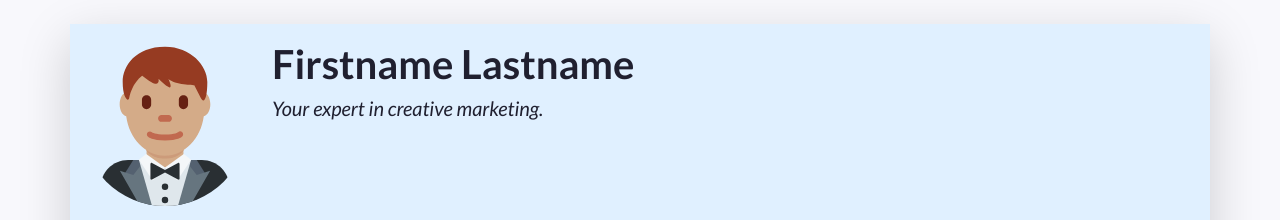
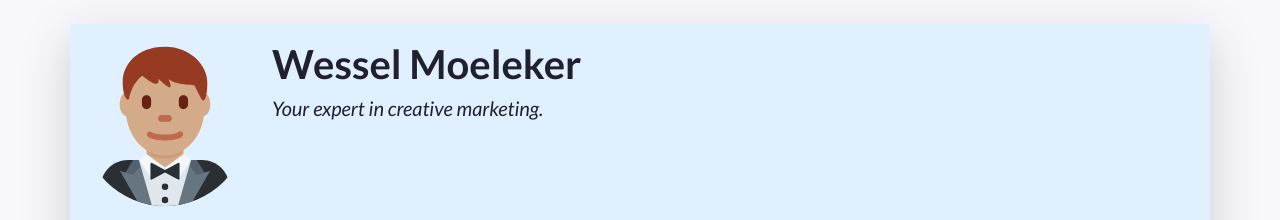
Before and after one commit to WesselAtBUas/BUasPRJ4, a plain HTML site: page index.html in a window 1280 px wide. Shown: the top 220 px of the page. Drawn offline with nearby package versions, Linux system fonts and the light colour scheme.

Commit message:
Updated name in title and in body

```diff
--- a/index.html
+++ b/index.html
@@ -14,7 +14,7 @@
     <!-- Links to our additional CSS styles -->
     <link rel="stylesheet" href="css/styles.css">
 
-    <title>Firstname Lastname's Resumé</title>
+    <title>Wessel Moeleker's Resumé</title>
   </head>
   <!-- End of the head -->
 
@@ -49,7 +49,7 @@
           A container to wrap around your name and tagline. Full-width at small size, then columns of increasing size.
         -->
         <div class="col-12 col-sm-8 col-md-9 col-lg-10 my-3 header-content">
-          <h1 class="fw-bolder">Firstname Lastname</h1>
+          <h1 class="fw-bolder">Wessel Moeleker</h1>
           <h5 class="fst-italic tagline">Your expert in creative marketing.</h5>
         </div>
       </header>
```
